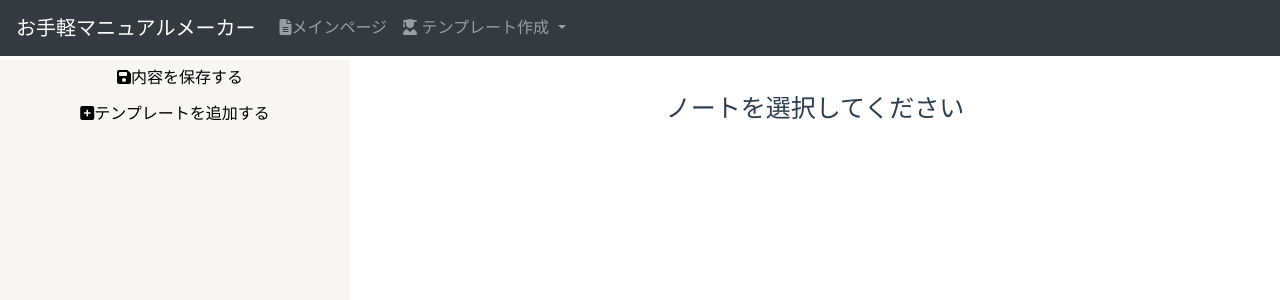
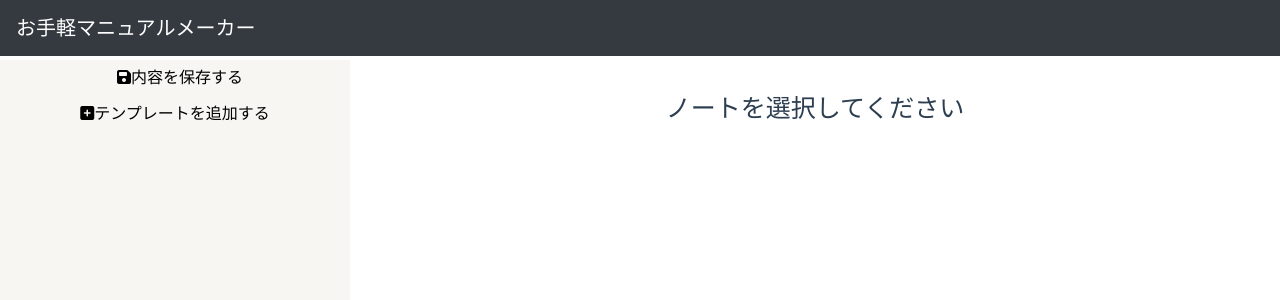
Before and after one commit to asahiko123/instruction-sheet, a Vue app: page /main in a window 1280 px wide. Shown: the top 300 px of the page. Built offline with nearby package versions, Linux system fonts and the light colour scheme; some icons are missing; what vue-toasted would draw is missing.

Commit message:
navbar無効化

```diff
--- a/src/components/NavigationBar.vue
+++ b/src/components/NavigationBar.vue
@@ -11,7 +11,7 @@
                 <span class="navbar-toggler-icon"></span>
             </button>
 
-            <div class="collapse navbar-collapse" id="navbarText">
+            <!-- <div class="collapse navbar-collapse" id="navbarText">
                 <ul class="navbar-nav">
                     <li class="nav-item">
                         <a class="nav-link" href="/main"><i class="fas fa-file-alt"></i>メインページ</a>
@@ -28,7 +28,7 @@
                         </ul>
                     </li>
                 </ul>
-            </div>
+            </div> -->
         </nav>
     </div>
 </template>
```
